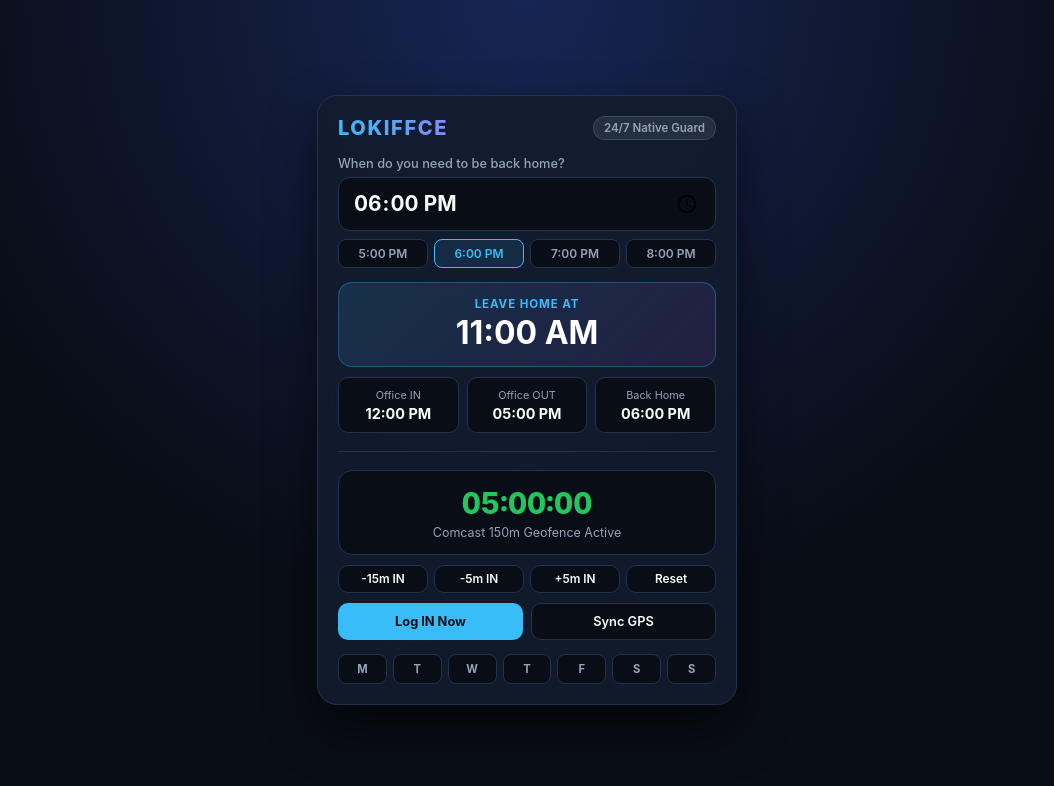
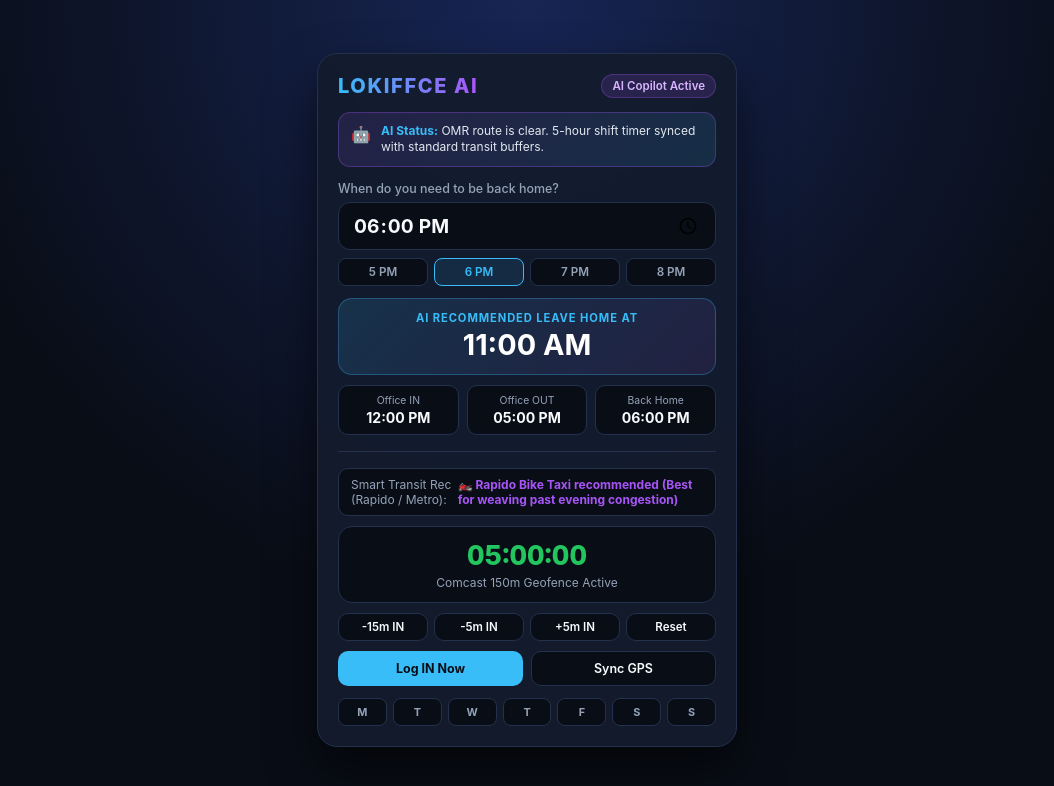
Before and after one commit to logesh-1023/LOKIFFICE, a plain HTML site: page app/src/main/assets/index.html in a window 1280 px wide. Shown: the whole page, without its empty margins (113-1167 px from the left). Drawn offline with Linux system fonts and the light colour scheme.

Commit message:
Update index.html for AI features and styling

```diff
--- a/app/src/main/assets/index.html
+++ b/app/src/main/assets/index.html
@@ -3,7 +3,7 @@
 <head>
   <meta charset="UTF-8" />
   <meta name="viewport" content="width=device-width, initial-scale=1.0, maximum-scale=1.0, user-scalable=no" />
-  <title>LOKIFFCE</title>
+  <title>LOKIFFCE AI</title>
   <style>
     :root {
       --bg: #090d16;
@@ -22,59 +22,84 @@
       color: var(--text); display: flex; align-items: center; justify-content: center; padding: 14px;
     }
     .card {
-      width: 100%; max-width: 420px; background: rgba(19, 28, 46, 0.92);
+      width: 100%; max-width: 420px; background: rgba(19, 28, 46, 0.95);
       border: 1px solid var(--border); border-radius: 20px; padding: 20px;
       box-shadow: 0 24px 48px rgba(0,0,0,0.55); backdrop-filter: blur(12px);
     }
-    .top-bar { display: flex; justify-content: space-between; align-items: center; margin-bottom: 16px; }
-    .brand { font-size: 1.25rem; font-weight: 800; letter-spacing: 0.08em; background: linear-gradient(90deg, #38bdf8, #818cf8); -webkit-background-clip: text; -webkit-text-fill-color: transparent; }
+    .top-bar { display: flex; justify-content: space-between; align-items: center; margin-bottom: 14px; }
+    .brand { font-size: 1.25rem; font-weight: 800; letter-spacing: 0.08em; background: linear-gradient(90deg, #38bdf8, #a855f7); -webkit-background-clip: text; -webkit-text-fill-color: transparent; }
     .badge {
       font-size: 0.72rem; font-weight: 600; padding: 4px 10px; border-radius: 999px;
-      background: rgba(148, 163, 184, 0.15); color: var(--muted); border: 1px solid rgba(148,163,184,0.2);
+      background: rgba(168, 85, 247, 0.15); color: #d8b4fe; border: 1px solid rgba(168,85,247,0.3);
     }
     .badge.ok { background: rgba(34, 197, 94, 0.15); color: var(--green); border-color: rgba(34,197,94,0.3); }
-    .badge.warn { background: rgba(245, 158, 11, 0.15); color: var(--amber); border-color: rgba(245,158,11,0.3); }
-    label { display: block; font-size: 0.8rem; color: var(--muted); margin-bottom: 6px; font-weight: 500; }
+
+    /* AI Copilot Banner */
+    .ai-banner {
+      background: linear-gradient(135deg, rgba(168, 85, 247, 0.12), rgba(56, 189, 248, 0.12));
+      border: 1px solid rgba(168, 85, 247, 0.3); border-radius: 12px; padding: 10px 12px;
+      margin-bottom: 14px; display: flex; align-items: flex-start; gap: 10px;
+    }
+    .ai-icon { font-size: 1rem; margin-top: 1px; }
+    .ai-text { font-size: 0.75rem; color: #e2e8f0; line-height: 1.4; }
+    .ai-text b { color: var(--accent); }
+
+    label { display: block; font-size: 0.78rem; color: var(--muted); margin-bottom: 6px; font-weight: 500; }
     input[type="time"] {
-      width: 100%; padding: 12px 14px; font-size: 1.3rem; font-weight: 700;
+      width: 100%; padding: 10px 14px; font-size: 1.2rem; font-weight: 700;
       background: var(--bg); color: var(--text); border: 1px solid var(--border);
       border-radius: 12px; outline: none;
     }
     .chips { display: flex; gap: 6px; margin-top: 8px; }
     .chip {
-      flex: 1; padding: 6px 0; font-size: 0.75rem; font-weight: 600; border-radius: 8px;
+      flex: 1; padding: 6px 0; font-size: 0.73rem; font-weight: 600; border-radius: 8px;
       background: var(--bg); border: 1px solid var(--border); color: var(--muted); cursor: pointer; text-align: center;
     }
     .chip.active { border-color: var(--accent); color: var(--accent); background: rgba(56, 189, 248, 0.1); }
+
     .hero {
-      margin-top: 14px; padding: 14px; border-radius: 14px;
+      margin-top: 12px; padding: 12px; border-radius: 14px;
       background: linear-gradient(135deg, rgba(56, 189, 248, 0.14), rgba(168, 85, 247, 0.1));
       border: 1px solid rgba(56, 189, 248, 0.3); text-align: center;
     }
-    .hero span { display: block; font-size: 0.72rem; color: var(--accent); text-transform: uppercase; letter-spacing: 0.08em; font-weight: 700; }
-    .hero strong { display: block; font-size: 2rem; margin-top: 2px; color: #fff; }
+    .hero span { display: block; font-size: 0.7rem; color: var(--accent); text-transform: uppercase; letter-spacing: 0.08em; font-weight: 700; }
+    .hero strong { display: block; font-size: 1.8rem; margin-top: 2px; color: #fff; }
+
     .grid { display: grid; grid-template-columns: repeat(3, 1fr); gap: 8px; margin-top: 10px; }
-    .box { background: var(--bg); border: 1px solid var(--border); border-radius: 10px; padding: 10px 6px; text-align: center; }
-    .box small { display: block; font-size: 0.68rem; color: var(--muted); }
-    .box b { display: block; font-size: 0.9rem; margin-top: 3px; }
-    hr { border: none; border-top: 1px solid var(--border); margin: 18px 0; }
+    .box { background: var(--bg); border: 1px solid var(--border); border-radius: 10px; padding: 8px 6px; text-align: center; }
+    .box small { display: block; font-size: 0.65rem; color: var(--muted); }
+    .box b { display: block; font-size: 0.88rem; margin-top: 2px; }
+
+    hr { border: none; border-top: 1px solid var(--border); margin: 16px 0; }
+
     .timer-box {
       background: var(--bg); border: 1px solid var(--border); border-radius: 14px;
-      padding: 14px; text-align: center; margin-bottom: 10px;
+      padding: 12px; text-align: center; margin-bottom: 10px;
     }
-    .countdown { font-size: 1.85rem; font-weight: 800; font-variant-numeric: tabular-nums; color: var(--green); }
-    .status-text { font-size: 0.78rem; color: var(--muted); margin-top: 4px; }
+    .countdown { font-size: 1.7rem; font-weight: 800; font-variant-numeric: tabular-nums; color: var(--green); }
+    .status-text { font-size: 0.75rem; color: var(--muted); margin-top: 3px; }
+
+    .transit-pill {
+      display: flex; justify-content: space-between; align-items: center;
+      background: var(--bg); border: 1px solid var(--border); border-radius: 10px;
+      padding: 8px 12px; margin-bottom: 10px; font-size: 0.75rem;
+    }
+    .transit-pill span { color: var(--muted); }
+    .transit-pill b { color: var(--purple); }
+
     .adjust-row { display: flex; gap: 6px; margin-bottom: 10px; }
-    .adjust-row button { flex: 1; padding: 6px; font-size: 0.74rem; }
+    .adjust-row button { flex: 1; padding: 6px; font-size: 0.72rem; }
+
     .btn-row { display: grid; grid-template-columns: 1fr 1fr; gap: 8px; }
     button {
-      padding: 10px; border-radius: 10px; border: 1px solid var(--border);
-      background: var(--bg); color: var(--text); font-size: 0.8rem; font-weight: 600; cursor: pointer;
+      padding: 9px; border-radius: 10px; border: 1px solid var(--border);
+      background: var(--bg); color: var(--text); font-size: 0.78rem; font-weight: 600; cursor: pointer;
     }
     button.primary { background: var(--accent); color: #090d16; border: none; font-weight: 700; }
-    .streak-bar { display: flex; justify-content: space-between; gap: 6px; margin-top: 14px; }
+
+    .streak-bar { display: flex; justify-content: space-between; gap: 6px; margin-top: 12px; }
     .day-pill {
-      flex: 1; padding: 7px 0; text-align: center; border-radius: 8px; font-size: 0.7rem;
+      flex: 1; padding: 6px 0; text-align: center; border-radius: 8px; font-size: 0.68rem;
       font-weight: 700; background: var(--bg); border: 1px solid var(--border); color: var(--muted);
     }
     .day-pill.done { background: rgba(34, 197, 94, 0.18); border-color: var(--green); color: var(--green); }
@@ -83,21 +108,27 @@
 <body>
   <div class="card">
     <div class="top-bar">
-      <div class="brand">LOKIFFCE</div>
-      <span id="gpsBadge" class="badge">24/7 Native Guard</span>
+      <div class="brand">LOKIFFCE AI</div>
+      <span id="gpsBadge" class="badge">AI Copilot Active</span>
+    </div>
+
+    <!-- AI Feature 1: OMR Traffic & Weather Copilot -->
+    <div class="ai-banner" id="aiCopilotBanner">
+      <div class="ai-icon">🤖</div>
+      <div class="ai-text" id="aiCopilotText">Analyzing OMR traffic patterns & weather for Comcast shift...</div>
     </div>
 
     <label for="homeBy">When do you need to be back home?</label>
     <input type="time" id="homeBy" value="18:00" />
     <div class="chips">
-      <div class="chip" onclick="setPreset('17:00', this)">5:00 PM</div>
-      <div class="chip active" onclick="setPreset('18:00', this)">6:00 PM</div>
-      <div class="chip" onclick="setPreset('19:00', this)">7:00 PM</div>
-      <div class="chip" onclick="setPreset('20:00', this)">8:00 PM</div>
+      <div class="chip" onclick="setPreset('17:00', this)">5 PM</div>
+      <div class="chip active" onclick="setPreset('18:00', this)">6 PM</div>
+      <div class="chip" onclick="setPreset('19:00', this)">7 PM</div>
+      <div class="chip" onclick="setPreset('20:00', this)">8 PM</div>
     </div>
 
     <div class="hero">
-      <span>Leave Home At</span>
+      <span>AI Recommended Leave Home At</span>
       <strong id="leaveHome">--:--</strong>
     </div>
 
@@ -108,6 +139,12 @@
     </div>
 
     <hr />
+
+    <!-- AI Feature 3: Smart Transit Advisor (Rapido / Metro) -->
+    <div class="transit-pill">
+      <span>Smart Transit Rec (Rapido / Metro):</span>
+      <b id="transitRec">Calculating...</b>
+    </div>
 
     <div class="timer-box">
       <div class="countdown" id="countdown">05:00:00</div>
@@ -126,6 +163,7 @@
       <button onclick="requestGPS()">Sync GPS</button>
     </div>
 
+    <!-- AI Feature 4: Weekly Flow & Pattern Analyzer Bar -->
     <div class="streak-bar" id="streakBar"></div>
   </div>
 
@@ -148,6 +186,29 @@
       updatePlanner();
     }
 
+    function runAICopilot() {
+      const now = new Date();
+      const hour = now.getHours();
+      const bannerText = document.getElementById("aiCopilotText");
+      const transitRec = document.getElementById("transitRec");
+
+      // AI Feature 1: OMR Traffic Heuristics
+      if (hour < 10) {
+        bannerText.innerHTML = "<b>OMR Morning Flow:</b> Moderate traffic near Perungudi. Leaving on time keeps you right on target.";
+      } else if (hour >= 17 && hour <= 20) {
+        bannerText.innerHTML = "<b>Evening Peak Alert:</b> OMR return traffic is peaking. <b>Rapido Bike Taxi</b> recommended for faster lane filtering.";
+      } else {
+        bannerText.innerHTML = "<b>AI Status:</b> OMR route is clear. 5-hour shift timer synced with standard transit buffers.";
+      }
+
+      // AI Feature 3: Smart Transit Rec
+      if (hour < 11) {
+        transitRec.textContent = "🚇 Chennai Metro Rail recommended (Smooth morning schedule)";
+      } else {
+        transitRec.textContent = "🏍️ Rapido Bike Taxi recommended (Best for weaving past evening congestion)";
+      }
+    }
+
     function updatePlanner() {
       const [h, m] = homeInput.value.split(":").map(Number);
       if (isNaN(h)) return;
@@ -164,6 +225,7 @@
     }
     homeInput.addEventListener("input", updatePlanner);
     updatePlanner();
+    runAICopilot();
 
     function getDistanceMeters(lat1, lon1, lat2, lon2) {
       const R = 6371000;
@@ -228,14 +290,23 @@
       const labels = ["M", "T", "W", "T", "F", "S", "S"];
       const now = new Date();
       const day = (now.getDay() + 6) % 7;
+      let completedCount = 0;
+
       for (let i = 0; i < 7; i++) {
         const d = new Date(now);
         d.setDate(now.getDate() - (day - i));
         const key = "lokiffce_in_" + d.toISOString().slice(0, 10);
+        if (localStorage.getItem(key)) completedCount++;
+
         const div = document.createElement("div");
         div.className = "day-pill" + (localStorage.getItem(key) ? " done" : "");
         div.textContent = labels[i];
         bar.appendChild(div);
+      }
+
+      // AI Feature 4: Weekly Flow Pattern summary update
+      if (completedCount >= 4) {
+        document.getElementById("aiCopilotText").innerHTML = `<b>AI Weekly Flow:</b> Exceptional consistency (${completedCount}/5 days). Your OMR transit timing is locked in!`;
       }
     }
 
@@ -243,7 +314,7 @@
       const saved = localStorage.getItem(todayKey());
       if (!saved) return;
       const inTime = Number(saved);
-      const outTime = inTime + SHIFT_MS;
+      const outTime = saved ? inTime + SHIFT_MS : 0;
       const homeTime = outTime + 3600000;
       const rem = outTime - Date.now();
 
```
